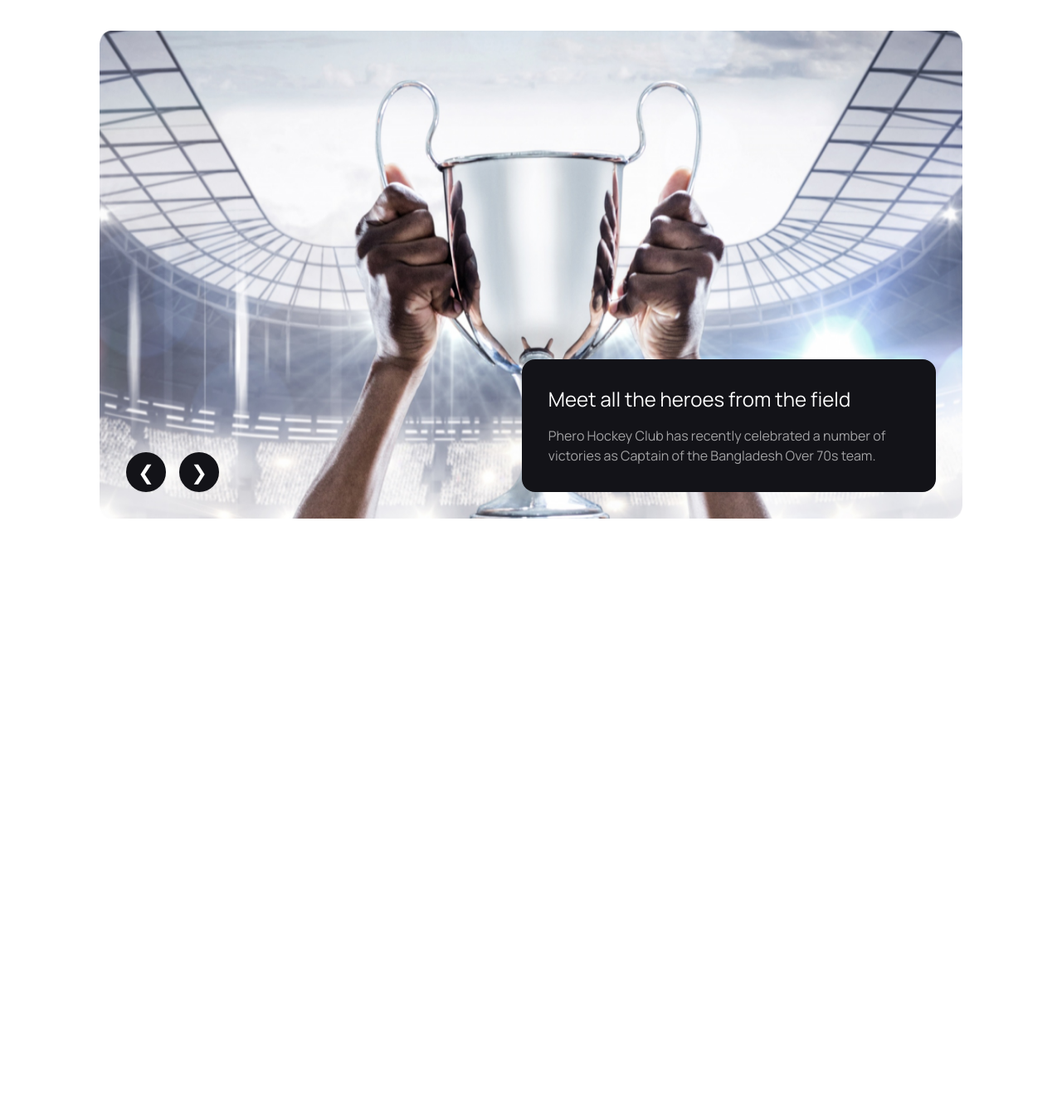
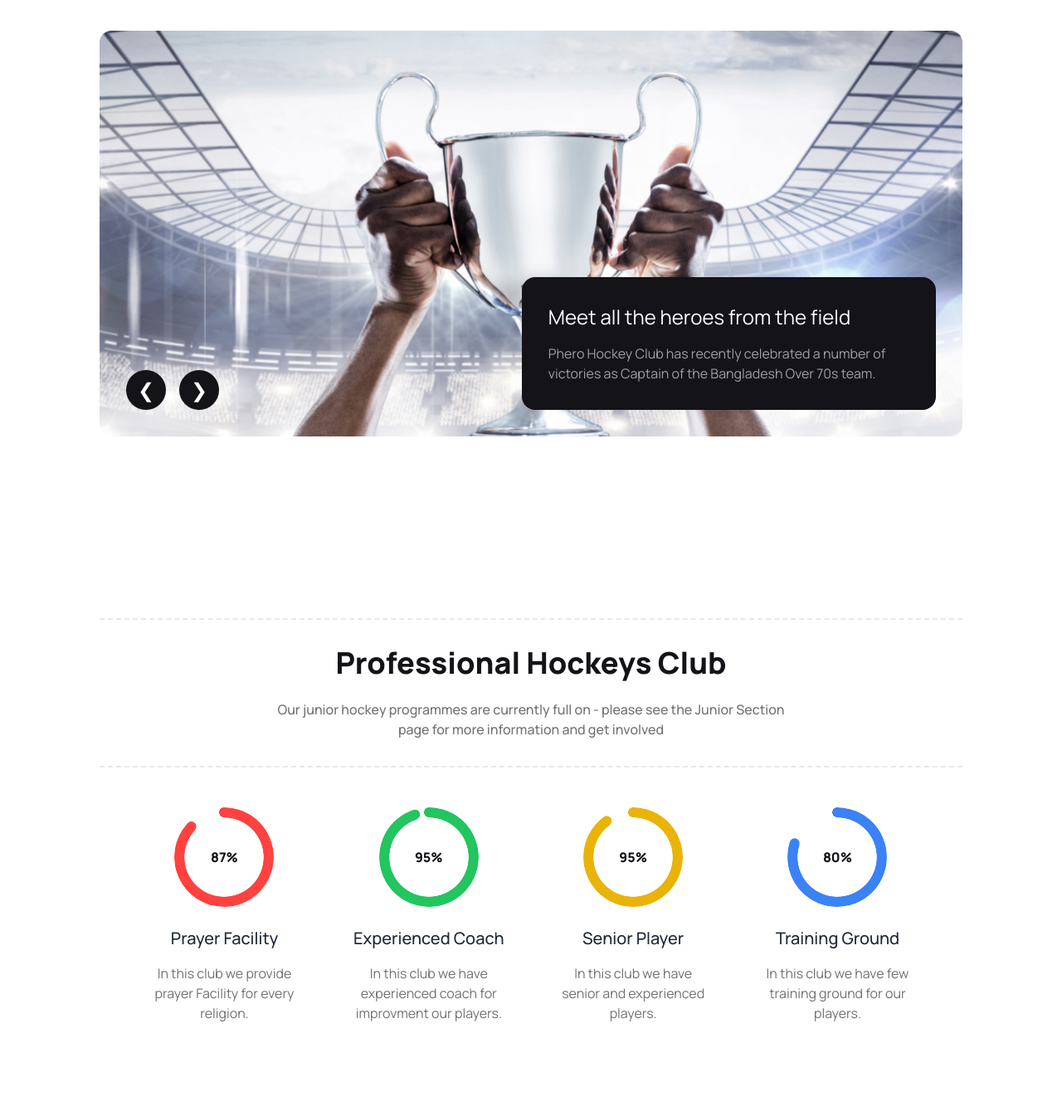
Before and after one commit to NaimurRahman00/Hockyes-Club, a plain HTML site: page index.html in a window 1280 px wide. Shown: the part 101-1446 px from the top of the page at 83% size. Before the commit the page ends 800 px from the top, so only its background shows below. Drawn offline with nearby package versions, Linux system fonts and the light colour scheme.

Commit message:
Professional Hockeys Club section and few improvement

```diff
--- a/index.html
+++ b/index.html
@@ -58,7 +58,7 @@
     </style>
   </head>
   <body class="manrope">
-    <header class="py-6 container2">
+    <header class="pt-6 container2">
       <!-- Navbar -->
       <div class="navbar bg-base-100 px-0">
         <div class="navbar-start">
@@ -135,9 +135,9 @@
       </div>
       <!-- Banner section -->
       <div>
-        <div class="carousel w-full my-8 space-x-10">
+        <div class="carousel w-full h-[47%] my-8 space-x-10">
             <!-- Slide 1 -->
-            <div id="slide1" class="carousel-item relative w-full ">
+            <div id="slide1" class="carousel-item relative w-full h-[47%]">
               <img src="./Images/1.png" class="w-full" />
               <div class="absolute space-x-4 lg:left-8 lg:bottom-8 flex transform left-0 right-0 lg:right-auto flex justify-center bottom-3">
                 <a href="#slide3" class="btn btn-circle bg-secondary-color text-white hover:text-secondary-color border-0 lg:text-2xl text-base font-light">❮</a>
@@ -149,7 +149,7 @@
               </div>
             </div>
             <!-- Slide 2 -->
-            <div id="slide2" class="carousel-item relative w-full rounded-2xl overflow-hidden">
+            <div id="slide2" class="carousel-item relative w-full lg:h-[580px] rounded-2xl overflow-hidden">
               <img src="./Images/slider-2.jpg" class="w-full" />
               <div class="absolute space-x-4 lg:left-8 lg:bottom-8 flex transform left-0 right-0 lg:right-auto flex justify-center bottom-3">
                 <a href="#slide1" class="btn btn-circle bg-secondary-color text-white hover:text-secondary-color border-0 text-2xl font-light">❮</a>
@@ -161,7 +161,7 @@
               </div>
             </div>
             <!-- Slide 3 -->
-            <div id="slide3" class="carousel-item relative w-full rounded-2xl overflow-hidden">
+            <div id="slide3" class="carousel-item relative w-full lg:h-[580px] rounded-2xl overflow-hidden">
               <img src="./Images/slider3.jpg" class="w-full" />
               <div class="absolute space-x-4 lg:left-8 lg:bottom-8 flex transform left-0 right-0 lg:right-auto flex justify-center bottom-3">
                 <a href="#slide2" class="btn btn-circle bg-secondary-color text-white hover:text-secondary-color border-0 text-2xl font-light">❮</a>
@@ -179,7 +179,44 @@
         </div>
       </div>
     </header>
-    <main></main>
+    <main>
+      <!-- Professional Hockeys Club Section -->
+      <section class="lg:py-24">
+        <div class="pt-8 container2 border-t-2 border-dashed">
+          <div class="text-center pb-8 border-b-2 border-dashed">
+            <h1 class="text-[22px] lg:text-4xl font-extrabold text-secondary-color">Professional Hockeys Club</h1>
+            <p class="text-sm lg:text-base font-medium w-4/5 lg:w-3/5 m-auto mt-4 lg:mt-6 text-secondary-color opacity-60">Our junior hockey programmes are currently full on - please see the Junior Section page for more information and get involved</p>
+          </div>
+          <div class="w-11/12 pt-12 m-auto grid grid-cols-1 lg:grid-cols-4 gap-8">
+            <!-- progress 1 -->
+            <div class="text-center">
+              <div class="radial-progress text-primary-color" style="--value:87;--size:7.5rem" role="progressbar"><span class="text-secondary-color font-extrabold">87%</span></div>
+              <h3 class="text-xl font-medium mt-6">Prayer Facility</h3>
+              <p class="text-secondary-color opacity-60 m-4">In this club we provide prayer Facility for every religion.</p>
+            </div>
+            <!-- progress 2 -->
+            <div class="text-center">
+              <div class="radial-progress text-green-500" style="--value:95;--size:7.5rem" role="progressbar"><span class="text-secondary-color font-extrabold">95%</span></div>
+              <h3 class="text-xl font-medium mt-6">Experienced Coach</h3>
+              <p class="text-secondary-color opacity-60 m-4">In this club we have experienced coach for improvment our players.</p>
+            </div>
+            <!-- progress 3 -->
+            <div class="text-center">
+              <div class="radial-progress text-yellow-500" style="--value:90;--size:7.5rem" role="progressbar"><span class="text-secondary-color font-extrabold">95%</span></div>
+              <h3 class="text-xl font-medium mt-6">Senior Player</h3>
+              <p class="text-secondary-color opacity-60 m-4">In this club we have senior and experienced players.</p>
+            </div>
+            <!-- progress 4 -->
+            <div class="text-center">
+              <div class="radial-progress text-blue-500" style="--value:80;--size:7.5rem" role="progressbar"><span class="text-secondary-color font-extrabold">80%</span></div>
+              <h3 class="text-xl font-medium mt-6">Training Ground</h3>
+              <p class="text-secondary-color opacity-60 m-4">In this club we have few training ground for our players.</p>
+            </div>
+
+          </div>
+        </div>
+      </section>
+    </main>
     <footer></footer>
   </body>
 </html>
```
